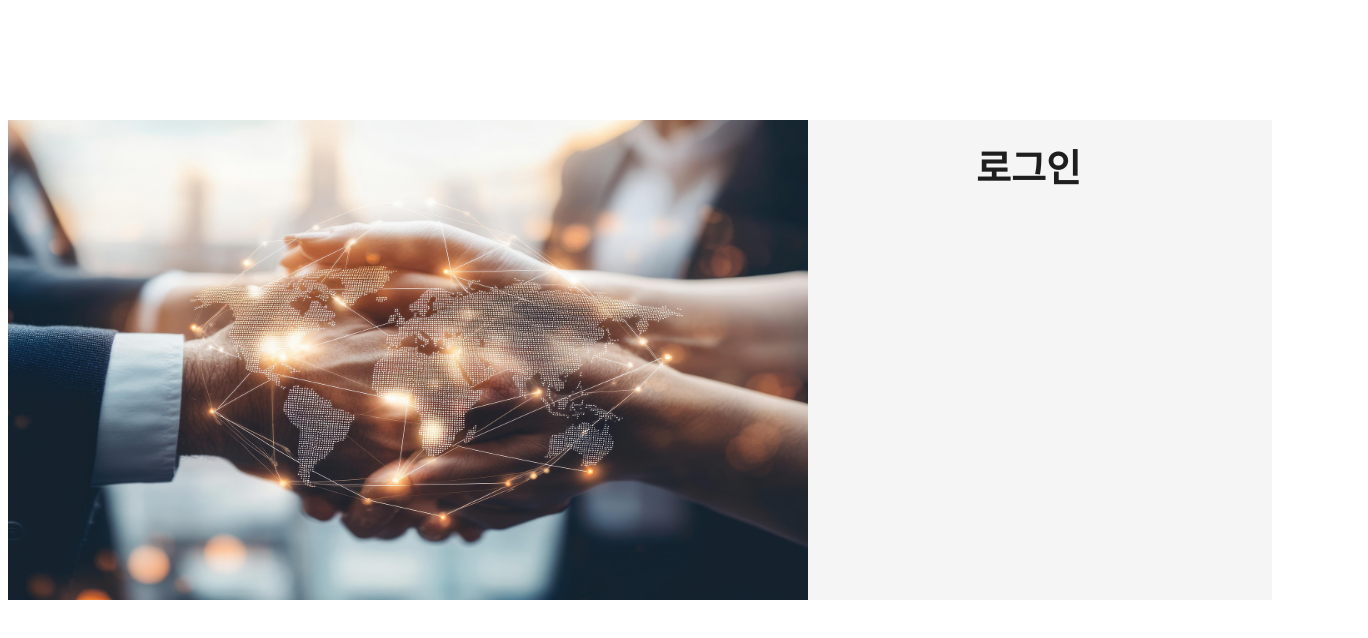
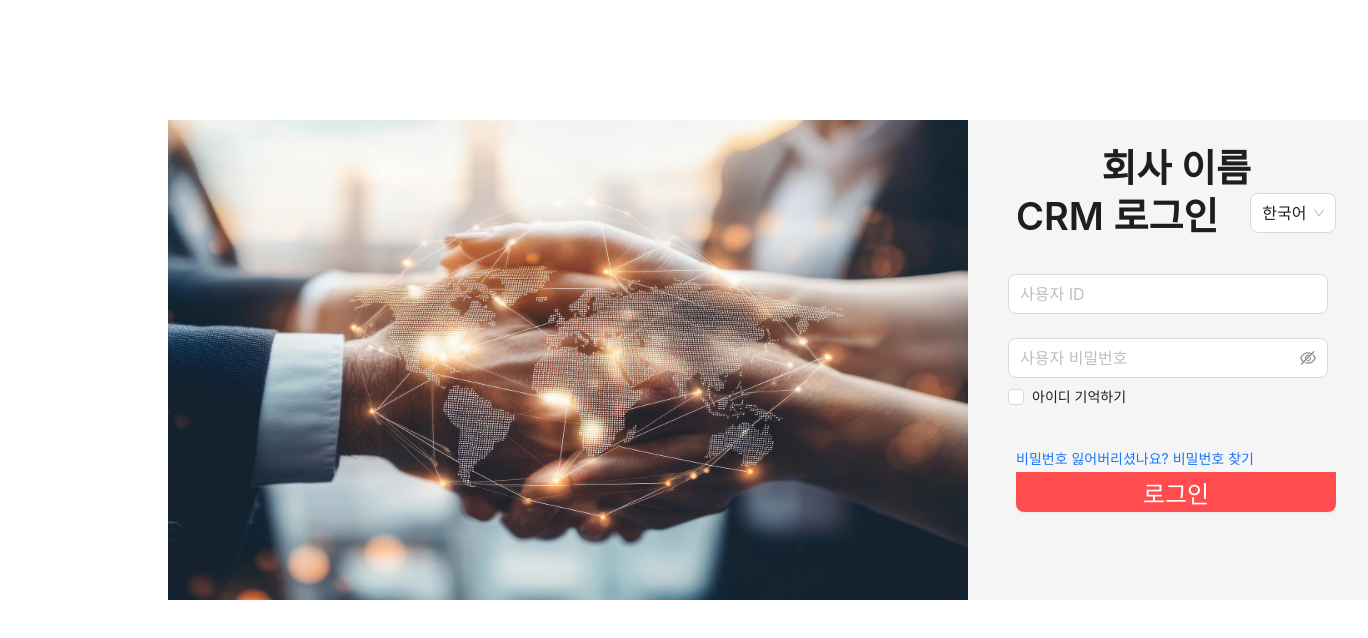
Before and after one commit to nabidana/CRM_React, a React (Create React App) app in the folder mycrm/: page /login in a window 1280 px wide. Shown: the top 638 px of the page, 1368 px wide, since content can reach past the window. Built offline with nearby package versions, Linux system fonts and the light colour scheme.

Commit message:
update
로그인 페이지 추가
패스워드 찾기 redux 로 만드는중

```diff
--- a/mycrm/src/components/CustomHeader.tsx
+++ b/mycrm/src/components/CustomHeader.tsx
@@ -60,21 +60,6 @@ const CustomHeader : React.FC<{collapsed:boolean, setCollapsed:Function}> = (pro
                     { value : 'en', label : 'English'},
                 ]}
             />
-            <Link to="/login">
-                <Button color="default"
-                    variant="outlined"
-                    style={{
-                        marginLeft : '63vh'
-                    }}
-                >
-                    {t("Login")}
-                </Button>
-            </Link>
-            <Button color="orange" variant="solid" style={{
-                marginLeft : '3vh'
-            }}>
-                {t("Register")}
-            </Button>
         </>
     )
 }
--- a/mycrm/src/locales/en/en.json
+++ b/mycrm/src/locales/en/en.json
@@ -1,6 +1,10 @@
 {
-    "Search" : "Search...",
-    "Login" : "Login",
-    "Register" : "Register",
-    "Locale" : "Language"
+    "Search" : "Search..."
+    , "Login" : "Login"
+    , "Locale" : "Language"
+    , "LoginPassword" : "Your Password"
+    , "LoginID" : "Your ID"
+    , "LoginRemember" : "Remember Your ID"
+    , "ForgetPassword" : "Forget Your Password? Find Your Password"
+    , "Company Name" : "Company Name"
 }
--- a/mycrm/src/locales/ko/ko.json
+++ b/mycrm/src/locales/ko/ko.json
@@ -1,6 +1,10 @@
 {
-    "Search" : "검색할 내용을 입력하세요.",
-    "Login" : "로그인",
-    "Register" : "회원가입",
-    "Locale" : "언어"
+    "Search" : "검색할 내용을 입력하세요."
+    , "Login" : "로그인"
+    , "Locale" : "언어"
+    , "LoginPassword" : "사용자 비밀번호"
+    , "LoginID" : "사용자 ID"
+    , "LoginRemember" : "아이디 기억하기"
+    , "ForgetPassword" : "비밀번호 잃어버리셨나요? 비밀번호 찾기"
+    , "Company Name" : "회사 이름"
 }
--- a/mycrm/src/routes/layouts/Login.tsx
+++ b/mycrm/src/routes/layouts/Login.tsx
@@ -1,14 +1,25 @@
-import { Image, Layout, Space, Typography } from "antd";
+import { Button, Checkbox, Image, Input, Layout, Select, Space, Tooltip, Typography } from "antd";
 import loginImg from '../images/crmimage1.jpg';
 import { useTranslation } from "react-i18next";
+import { Link } from "react-router-dom";
 
 const LoginLayout : React.FC = () => {
 
     const { Title } = Typography;
-    const { t } = useTranslation();
+    const { t, i18n } = useTranslation();
+    const localeChange = (value : string ) => {
+        i18n.changeLanguage(value);
+    }
+
+    // const dispatch = useAppDispatch();
 
     return(
-        <Layout style={{ marginTop : '15vh'}}>
+        <Layout style={{
+                marginTop : '15vh',
+                width : '150vh',
+                marginLeft : '20vh'
+            }}
+        >
             <Space align="start">
                 <Image src={loginImg}
                     preview={false}
@@ -17,10 +28,95 @@ const LoginLayout : React.FC = () => {
                         height : '60vh'
                     }}
                 />
-                <Space.Compact direction="vertical">
-                    <Title style={{ marginLeft : '20vh'}}>
+                <Space.Compact direction="vertical" size="large">
+                    <div
+                        style={{
+                            marginLeft : '5vh',
+                            textAlign : 'center',
+                            height : '6vh'
+                        }}
+                    >
+                        <Title>
+                            {t("Company Name")}
+                        </Title>
+                    </div>
+                    <Space
+                        style={{
+                            marginLeft : '5vh',
+                        }}
+                    >
+                        <Title>
+                            CRM {t("Login")}
+                        </Title>
+                        <Select
+                            defaultValue="ko"
+                            style={{ marginLeft : '3vh'}}
+                            onChange={localeChange}
+                            options={[
+                                { value : 'ko', label : '한국어' },
+                                { value : 'en', label : 'English'},
+                            ]}
+                        />
+                    </Space>
+                    <Tooltip
+                        trigger={['focus']}
+                        title={t("LoginID")}
+                        placement="topLeft"
+                    >
+                        <Input
+                            placeholder={t("LoginID")+""}
+                            style={{
+                                marginLeft : '4vh',
+                                width : '40vh',
+                                height : '5vh',
+                                marginTop : '2vh'
+                            }}
+                        />
+                    </Tooltip>
+                    <Tooltip
+                        trigger={['focus']}
+                        title={t("LoginPassword")}
+                        placement="topLeft"
+                    >
+                        <Input.Password
+                            placeholder={t("LoginPassword")+""}
+                            style={{
+                                marginLeft : '4vh',
+                                width : '40vh',
+                                height : '5vh',
+                                marginTop : '3vh',
+                            }}
+                        />
+                    </Tooltip>
+                    <Checkbox
+                        style={{
+                            marginLeft : '4vh',
+                            marginTop : '1vh'
+                        }}
+                    >
+                            {t("LoginRemember")}
+                    </Checkbox>
+                    <Link to="/findpwd"
+                        style={{
+                            marginLeft : '5vh',
+                            marginTop : '5vh',
+                        }}
+                    >
+                        {t("ForgetPassword")}
+                    </Link>
+                    <Button
+                        color="danger"
+                        variant="solid"
+                        style={{
+                            marginTop : '0.5vh',
+                            marginLeft : '5vh',
+                            width : '40vh',
+                            height : '5vh',
+                            fontSize : '3vh'
+                        }}
+                    >
                         {t("Login")}
-                    </Title>
+                    </Button>
                 </Space.Compact>
             </Space>
         </Layout>
--- a/mycrm/src/routes/router.tsx
+++ b/mycrm/src/routes/router.tsx
@@ -16,7 +16,7 @@ const router = createBrowserRouter([
     {
         path : '/login',
         element : <LoginLayout />,
-    }
+    },
 ]);
 
 export default function Router(){
```
Also changed, not shown: mycrm/src/GlobalDialog.tsx (added, +31 -0 lines), mycrm/src/redux/DialogRedux.ts (added, +52 -0 lines).
